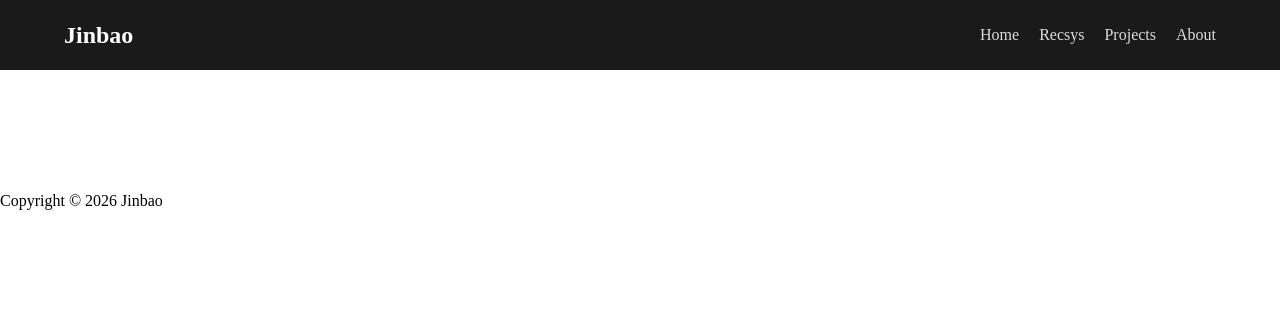
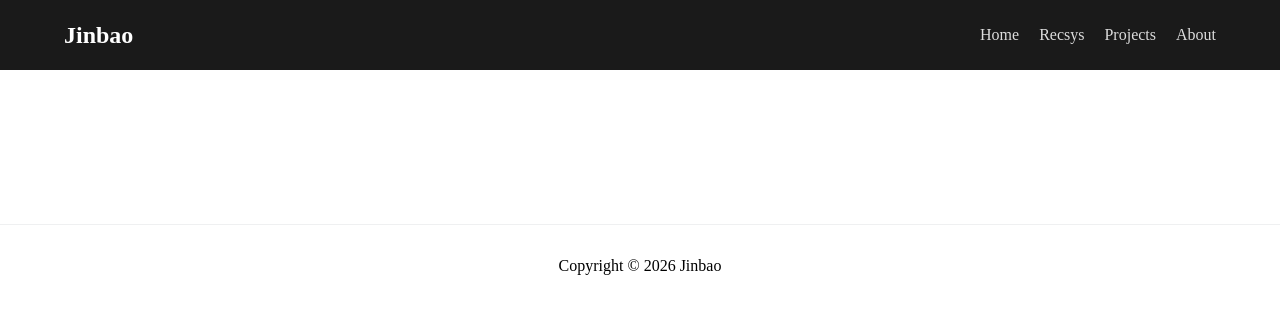
Before and after one commit to JinbaoWeb/jinbaoweb.github.io, a Jekyll site: the page built from index.md, in a window 1280 px wide. Shown: the top 314 px of the page. Built offline with Jekyll 4.4.1, drawn with Linux system fonts in a browser that asks for light colours.

Commit message:
Update style.css

```diff
--- a/assets/css/style.css
+++ b/assets/css/style.css
@@ -97,6 +97,13 @@ nav ul li a:hover {
     padding-left: 15px;
 }
 
+.site-footer {
+    padding-top: 2rem;
+    margin-top: 2rem;
+    border-top: solid 1px #eff0f1;
+    text-align: center;
+}
+
 /* --- 响应式处理 --- */
 @media (max-width: 858px) {
     .checkbtn {
```
